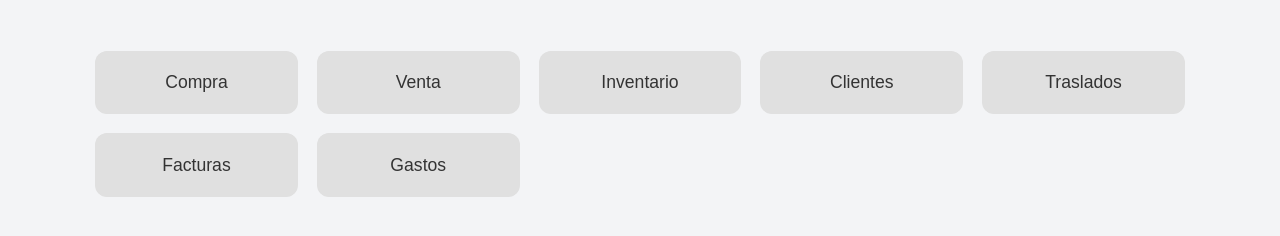
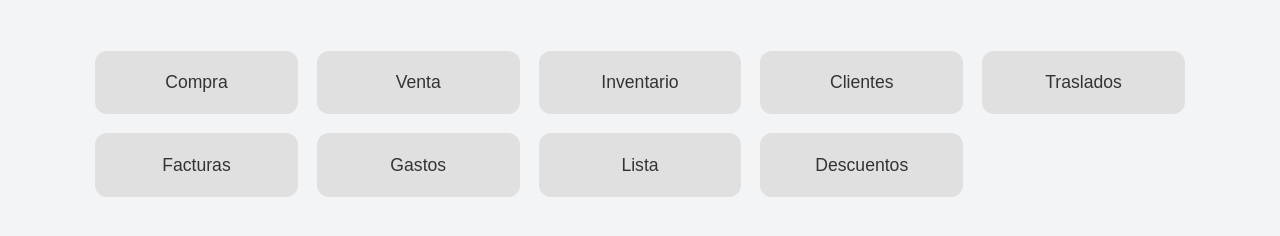
Before and after one commit to industriastobias/industriastobias, a plain HTML site: page menu.html in a window 1280 px wide. Shown: the part 164-400 px from the top of the page. Drawn offline with Linux system fonts and the light colour scheme; sample sign-in values are in the browser's storage.

Commit message:
menu.html

```diff
--- a/menu.html
+++ b/menu.html
@@ -93,6 +93,8 @@
         <a href="facturas.html">Facturas</a>
         <a href="gastos.html">Gastos</a>
         <a href="lista_usuarios.html" id="usuarios-link">Usuarios</a>
+        <a href="lista.html" id="lista-link">Lista</a>
+        <a href="descuentos.html" id="descuentos-link">Descuentos</a>
     </div>
     <div class="logout" onclick="sessionStorage.removeItem('loggedIn'); window.location.href='index.html';">
         <img src="cerrar.png" alt="Cerrar Sesión">
```
